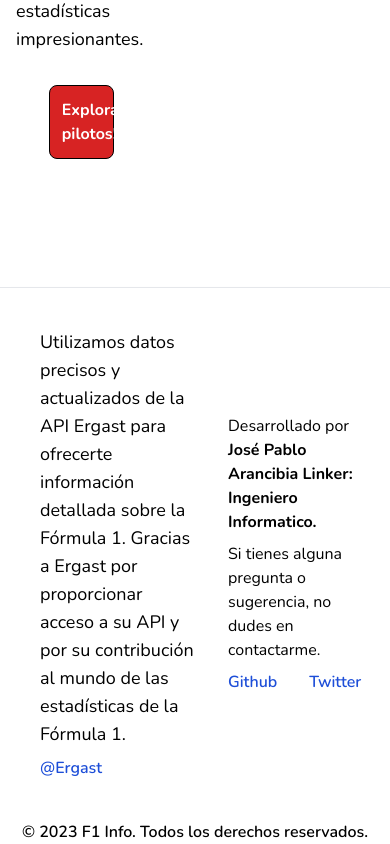
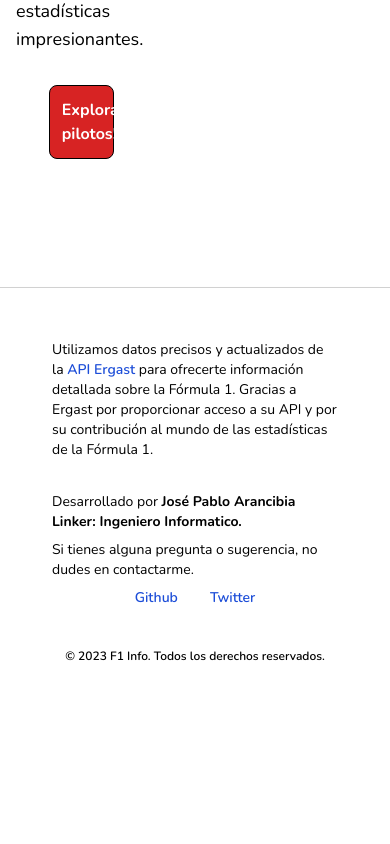
Before and after one commit to JoseAl05/f1-info-nextjs, a Next.js app: page / in a window 390 px wide. Shown: the part 2519-3363 px from the top of the page. After the commit the page ends 3195 px from the top, so only its background shows below. Built offline with nearby package versions, Linux system fonts and the light colour scheme.

Commit message:
change styles for more responsive ui

```diff
--- a/app/components/footer/Footer.tsx
+++ b/app/components/footer/Footer.tsx
@@ -2,26 +2,29 @@ import Container from '../Container';
 
 const Footer = () => {
     return (
-        <footer className='relative bg-white shadow-lg z-10 w-full mt-32 border-t-[1px] border-opacity-50'>
-            <div className='flex flex-row items-center justify-around gap-8 p-10'>
-                <div className='flex flex-col items-start gap-2'>
-                    <p className='text-black font-light w-[40vw] text-lg'>
-                        Utilizamos datos precisos y actualizados de la API Ergast para ofrecerte información detallada sobre la Fórmula 1.
+        <footer className='relative bg-white shadow-lg z-10 w-full mt-32 p-3 border-t-[1px] border-neutral-400 border-opacity-50'>
+            <div className='flex flex-col md:flex-row lg:flex-row items-center justify-between gap-8 p-10'>
+                <div className='flex flex-col items-center gap-5'>
+                    <p className='text-black text-sm md:text-base lg:text-lg font-light w-full whitespace-normal lg:w-[40vw]'>
+                        Utilizamos datos precisos y actualizados de la
+                        <a className='text-blue-700 text-sm md:text-base lg:text-lg font-semibold cursor-pointer transition hover:text-black'>
+                        &nbsp;API Ergast&nbsp;
+                        </a>
+                        para ofrecerte información detallada sobre la Fórmula 1.
                         Gracias a Ergast por proporcionar acceso a su API y por su contribución al mundo de las estadísticas de la Fórmula 1.
                     </p>
-                    <a className='text-blue-700 font-semibold cursor-pointer transition hover:text-black'>@Ergast</a>
                 </div>
                 <div className='flex flex-col items-center gap-2'>
-                    <p>Desarrollado por <b>José Pablo Arancibia Linker: Ingeniero Informatico.</b></p>
-                    <p>Si tienes alguna pregunta o sugerencia, no dudes en contactarme.</p>
+                    <p className='text-sm md:text-base lg:text-lg w-full md:w-[40vw] whitespace-normal lg:w-[40vw]'>Desarrollado por <b>José Pablo Arancibia Linker: Ingeniero Informatico.</b></p>
+                    <p className='text-sm md:text-base lg:text-lg w-full md:w-[40vw] whitespace-normal lg:w-[40vw]'>Si tienes alguna pregunta o sugerencia, no dudes en contactarme.</p>
                     <div className='flex flex-row items-center justify-center gap-8'>
-                        <a className='text-blue-700 font-semibold cursor-pointer transition hover:text-black'>Github</a>
-                        <a className='text-blue-700 font-semibold cursor-pointer transition hover:text-black'>Twitter</a>
+                        <a className='text-blue-700 text-sm md:text-base lg:text-lg font-semibold cursor-pointer transition hover:text-black'>Github</a>
+                        <a className='text-blue-700 text-sm md:text-base lg:text-lg font-semibold cursor-pointer transition hover:text-black'>Twitter</a>
                     </div>
                 </div>
             </div>
             <div className='flex flex-row justify-center items-center'>
-                <p className='text-black font-semibold'>© 2023 F1 Info. Todos los derechos reservados.</p>
+                <p className='text-black text-xs font-semibold md:text-sm lg:text-base'>© 2023 F1 Info. Todos los derechos reservados.</p>
             </div>
         </footer>
     );
```
